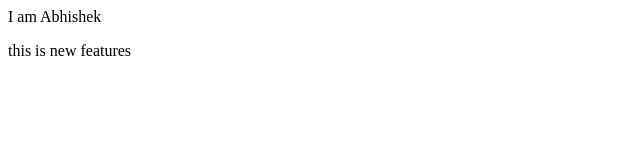
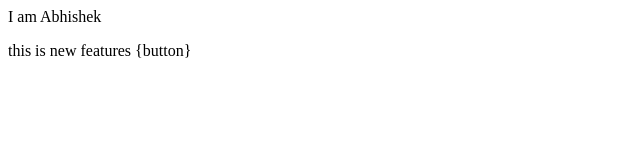
Before and after one commit to Abhishek-Jain226/localRepo, a plain HTML site: page index.html in a window 1280 px wide. Shown: the full height of the page, 0-640 px from the left. Drawn offline with Linux system fonts and the light colour scheme.

Commit message:
Add Button

```diff
--- a/index.html
+++ b/index.html
@@ -1,2 +1,2 @@
 <p>I am Abhishek</p>
-<p>this is new features</p>
+<p>this is new features {button}</p>
```
